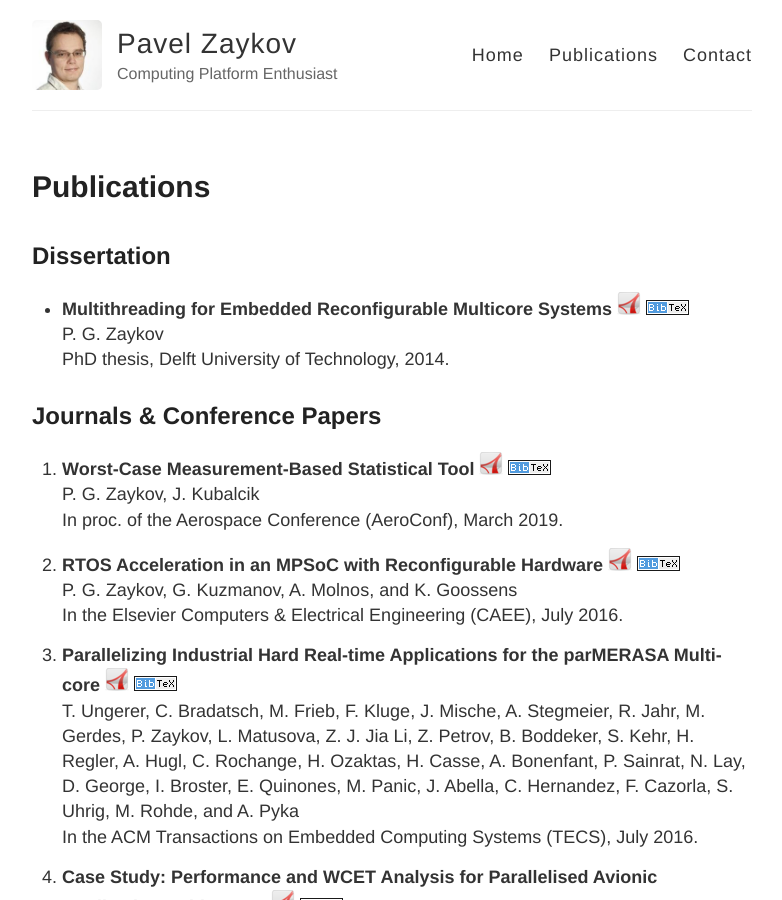
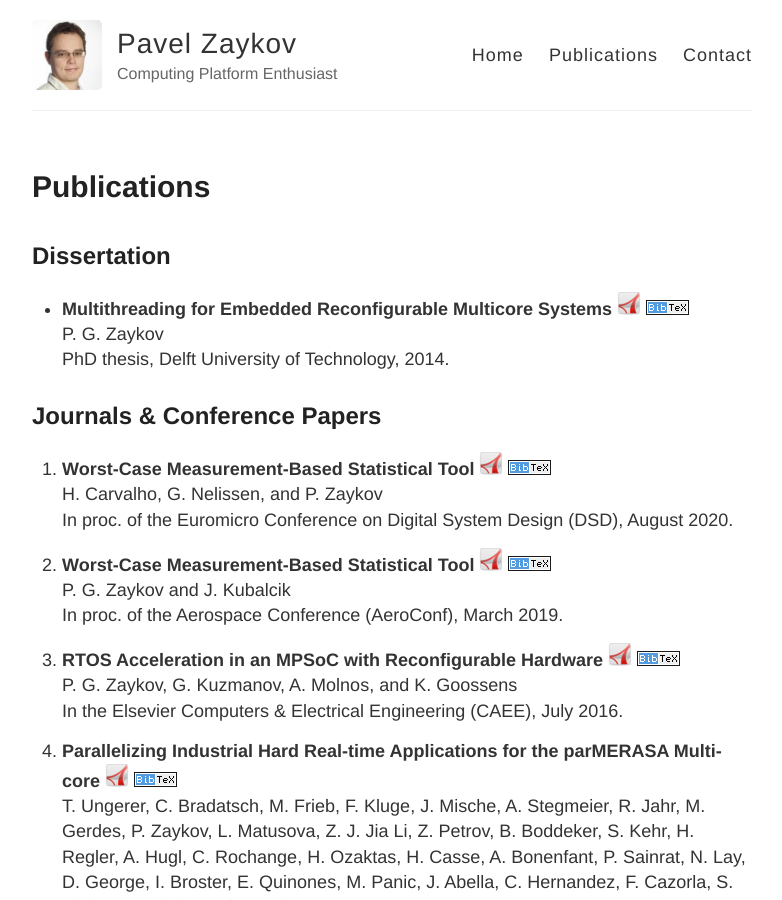
Before and after one commit to zaykov/web-page, a Jekyll site: the page built from publications.md, in a window 1280 px wide and 900 px high. Shown: the whole window, without its empty margins (248-1030 px from the left). Built offline with Jekyll 4.4.1, drawn with Linux system fonts in a browser that asks for light colours; comment, search, counter and statistics services are not loaded.

Commit message:
Update publications.md
Added the DSD publication

```diff
--- a/publications.md
+++ b/publications.md
@@ -13,10 +13,17 @@ PhD thesis, Delft University of Technology, 2014.
 
 ## Journals & Conference Papers
 1. **Worst-Case Measurement-Based Statistical Tool**
+<a href="" target="_blank"><img src="{{ site.url }}/images/pdf.png"></a>
+<a href="{{ site.url }}/publications/bib/zaykov-2020-dsd-mcqemu.bib" target="_blank"><img src="{{ site.url }}/images/bibtex.png"></a>
+<br>
+H. Carvalho, G. Nelissen, and P. Zaykov <br>
+In proc. of the Euromicro Conference on Digital System Design (DSD), August 2020.
+
+1. **Worst-Case Measurement-Based Statistical Tool**
 <a href="https://doi.org/10.1109/AERO.2019.8741824" target="_blank"><img src="{{ site.url }}/images/pdf.png"></a>
 <a href="{{ site.url }}/publications/bib/zaykov-2019-aeroconf.bib" target="_blank"><img src="{{ site.url }}/images/bibtex.png"></a>
 <br>
-P. G. Zaykov, J. Kubalcik <br>
+P. G. Zaykov and J. Kubalcik <br>
 In proc. of the Aerospace Conference (AeroConf), March 2019.
 
 1. **RTOS Acceleration in an MPSoC with Reconfigurable Hardware**
```
